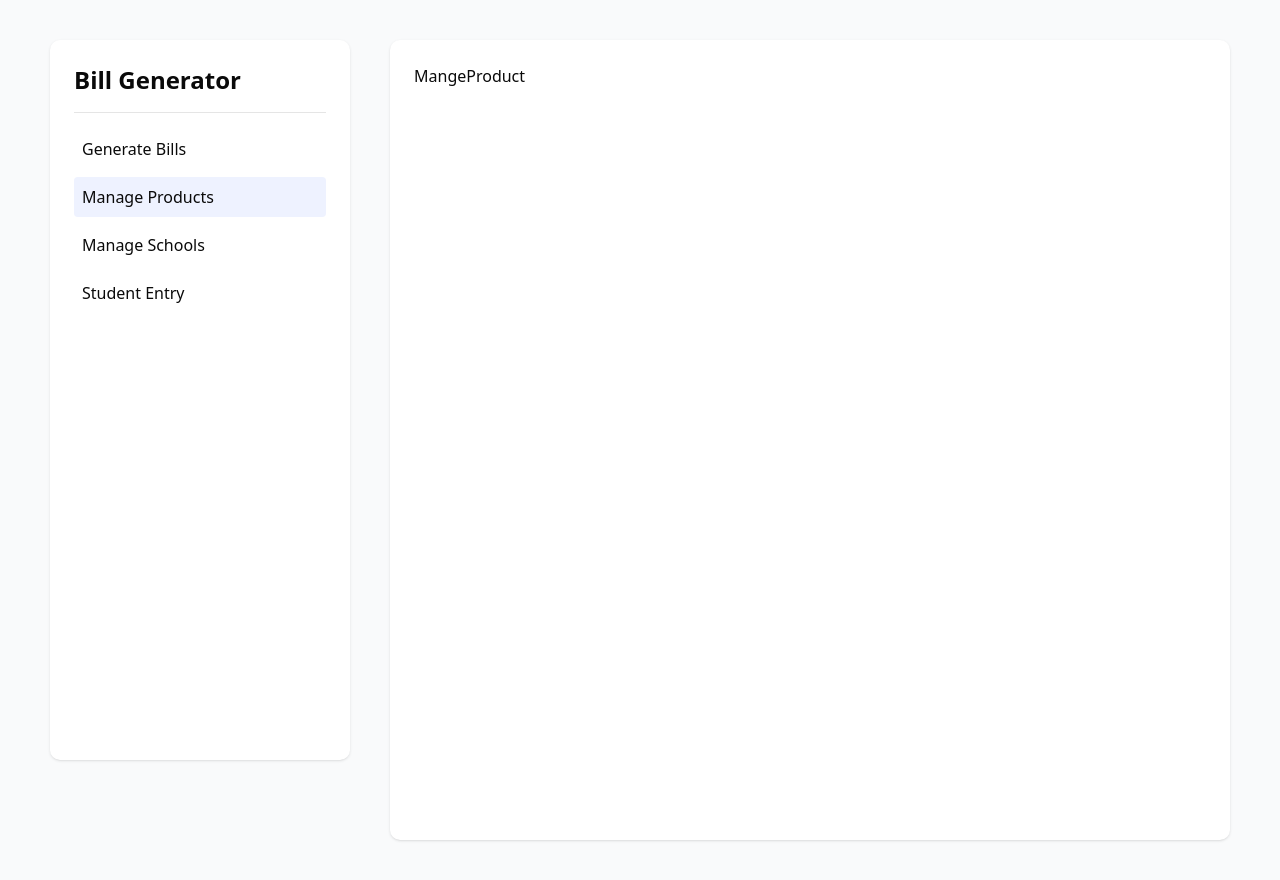
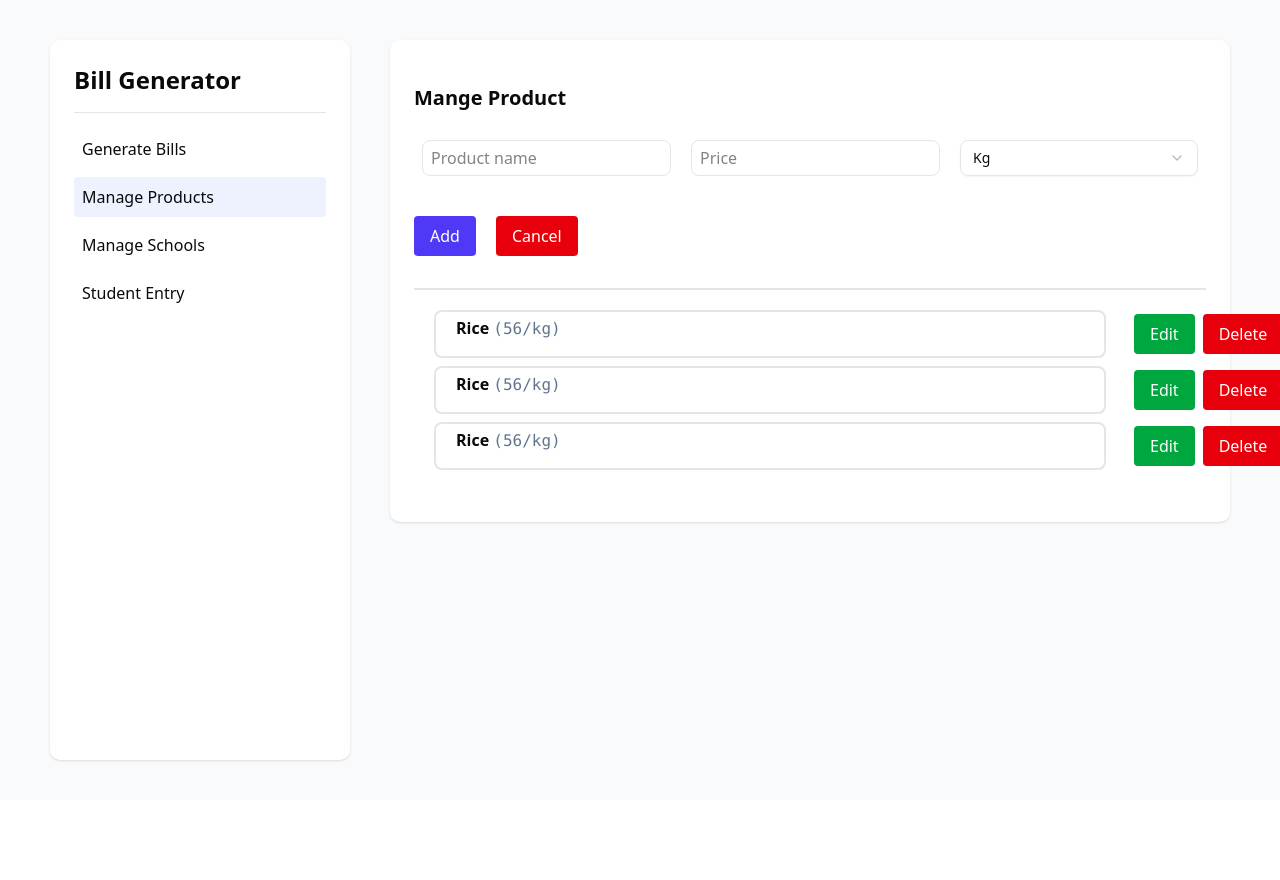
Before and after one commit to AyushSony880/Bill-Generator, a React (Vite) app in the folder clint/: page /manage-product in a window 1280 px wide. After the commit the page ends 800 px from the top, so only its background shows below. Built offline with nearby package versions, Linux system fonts and the light colour scheme.

Commit message:
create manage product page

```diff
--- a/clint/package.json
+++ b/clint/package.json
@@ -11,6 +11,7 @@
   },
   "dependencies": {
     "@radix-ui/react-select": "^2.2.6",
+    "@radix-ui/react-slot": "^1.2.4",
     "@tailwindcss/vite": "^4.1.17",
     "class-variance-authority": "^0.7.1",
     "clsx": "^2.1.1",
--- /dev/null
+++ b/clint/src/components/common/Button.jsx
@@ -0,0 +1,13 @@
+import React from "react";
+
+const Button = ({ value, color }) => {
+  return (
+    <button
+      className={`px-4 py-2 ${color} text-white rounded  cursor-pointer`}
+    >
+      {value}
+    </button>
+  );
+};
+
+export default Button;
--- /dev/null
+++ b/clint/src/components/common/Item.jsx
@@ -0,0 +1,21 @@
+import React from "react";
+import Button from "./Button";
+
+const Item = ({ itemName, price, unit }) => {
+  return (
+    <div className="flex items-center justify-start gap-2 mb-2 ">
+      <div className="border-2 px-5 py-1 rounded-md min-w-2xl h-12 mr-5">
+        <h3 className="font-semibold">
+          {itemName}{" "}
+          <samp className="font-normal text-slate-500">
+            ({price}/{unit})
+          </samp>
+        </h3>
+      </div>
+      <Button value={"Edit"} color={"bg-green-600"} />
+      <Button value={"Delete"} color={"bg-red-600"} />
+    </div>
+  );
+};
+
+export default Item;
--- /dev/null
+++ b/clint/src/components/common/ProductInput.jsx
@@ -0,0 +1,42 @@
+import {
+  Select,
+  SelectContent,
+  SelectItem,
+  SelectTrigger,
+  SelectValue,
+} from "@/components/ui/select";
+import Button from "./Button";
+
+const ProductInput = () => {
+  return (
+    <form className="">
+      <div className="flex gap-5 p-2">
+        <input
+          className=" border rounded-md w-64 px-2"
+          type="text"
+          placeholder="Product name"
+        />
+        <input
+          className=" border rounded-md w-64 px-2"
+          type="number"
+          placeholder="Price"
+        />
+        <Select defaultValue="kg">
+          <SelectTrigger className="w-[300px] ">
+            <SelectValue />
+          </SelectTrigger>
+          <SelectContent>
+            <SelectItem value="kg">Kg</SelectItem>
+            <SelectItem value="ltr">ltr</SelectItem>
+          </SelectContent>
+        </Select>
+      </div>
+      <div className="flex items-center justify-start my-8 gap-x-5">
+        <Button value={"Add"} color={"bg-indigo-600"} />
+        <Button value={"Cancel"} color={"bg-red-600"} />
+      </div>
+    </form>
+  );
+};
+
+export default ProductInput;
--- a/clint/src/components/pages/GenerateBill.jsx
+++ b/clint/src/components/pages/GenerateBill.jsx
@@ -5,8 +5,7 @@ import {
   SelectTrigger,
   SelectValue,
 } from "@/components/ui/select";
-import MonthYearPicker from "@/components/ui/MonthYearPicker";
-import "react-datepicker/dist/react-datepicker.css"; // best place for CSS
+import MonthYearPicker from "../common/MonthYearPicker.jsx";
 const GenerateBill = () => {
   return (
     <div className="bg-[#ffffff] rounded-lg shadow-sm w-[70%] h-full p-6">
--- a/clint/src/components/pages/MangeProduct.jsx
+++ b/clint/src/components/pages/MangeProduct.jsx
@@ -1,9 +1,17 @@
 import React from "react";
+import ProductInput from "../common/ProductInput";
+import Item from "../common/Item";
 
 const MangeProduct = () => {
   return (
-    <div className="bg-[#ffffff] rounded-lg shadow-sm w-[70%] h-dvh p-6">
-      MangeProduct
+    <div className="bg-[#ffffff] rounded-lg shadow-sm w-[70%]  p-6">
+      <h1 className="text-xl font-semibold py-5">Mange Product</h1>
+      <ProductInput />
+      <section className=" p-5 border-t-2">
+        <Item unit={"kg" } price={56} itemName={"Rice"} />
+        <Item unit={"kg" } price={56} itemName={"Rice"} />
+        <Item unit={"kg" } price={56} itemName={"Rice"} />
+      </section>
     </div>
   );
 };
```
Also changed, not shown: clint/src/components/common/MonthYearPicker.jsx (renamed from clint/src/components/ui/MonthYearPicker.jsx), 1 other file (tests, documents, lock files or other folders).
